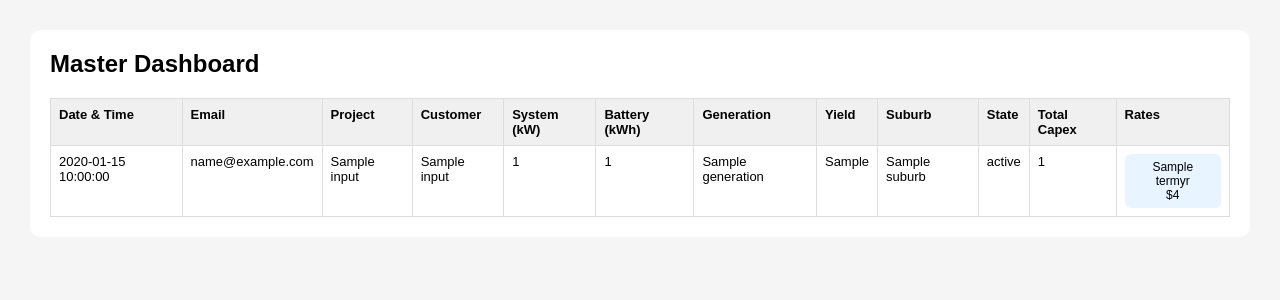
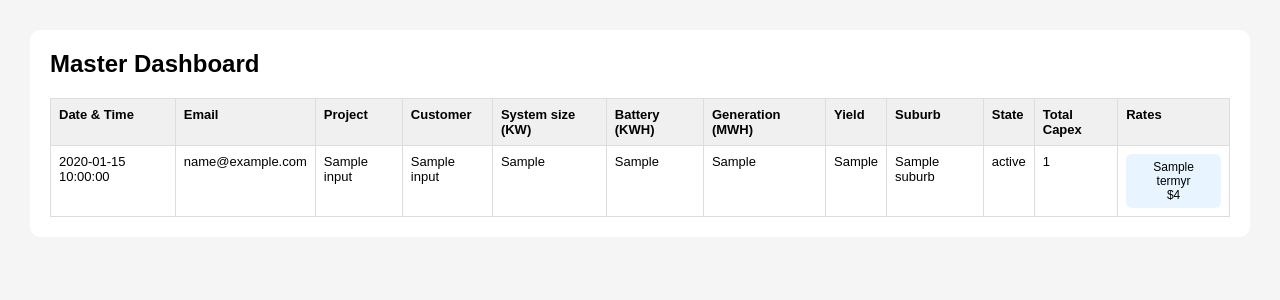
Before and after one commit to kapoorhyatt/Agile-Energy-PPA-Calculator, a Flask app: template templates/admin_dashboard.html in a window 1280 px wide. Shown: the top 300 px of the page. Run offline with Flask 3, Linux system fonts and the light colour scheme; the template is opened without the code that fills it: most values are stand-ins (such as "Sample title", 1, 10 or a date in 2020); some libraries are stand-ins or nearby versions.

Commit message:
fix admin dashboard input display

```diff
--- a/templates/admin_dashboard.html
+++ b/templates/admin_dashboard.html
@@ -79,9 +79,9 @@
             <th>Project</th>
             <th>Customer</th>
 
-            <th>System (kW)</th>
-            <th>Battery (kWh)</th>
-            <th>Generation</th>
+            <th>System size (KW)</th>
+            <th>Battery (KWH)</th>
+            <th>Generation (MWH)</th>
             <th>Yield</th>
 
             <th>Suburb</th>
@@ -99,9 +99,9 @@
             <td>{{ s.inputs.project_name if s.inputs else '' }}</td>
             <td>{{ s.inputs.customer_name if s.inputs else '' }}</td>
 
-            <td>{{ s.inputs.system_size if s.inputs else '' }}</td>
-            <td>{{ s.inputs.battery_size if s.inputs else '' }}</td>
-            <td>{{ s.inputs.generation if s.inputs else '' }}</td>
+            <td>{{ s.inputs.solar_kw if s.inputs else '' }}</td>
+            <td>{{ s.inputs.bess_kwh if s.inputs else '' }}</td>
+            <td>{{ s.inputs.annual_generation_mwh if s.inputs else '' }}</td>
             <td>{{ s.inputs.specific_yield if s.inputs else '' }}</td>
 
             <td>{{ s.inputs.suburb if s.inputs else '' }}</td>
```
